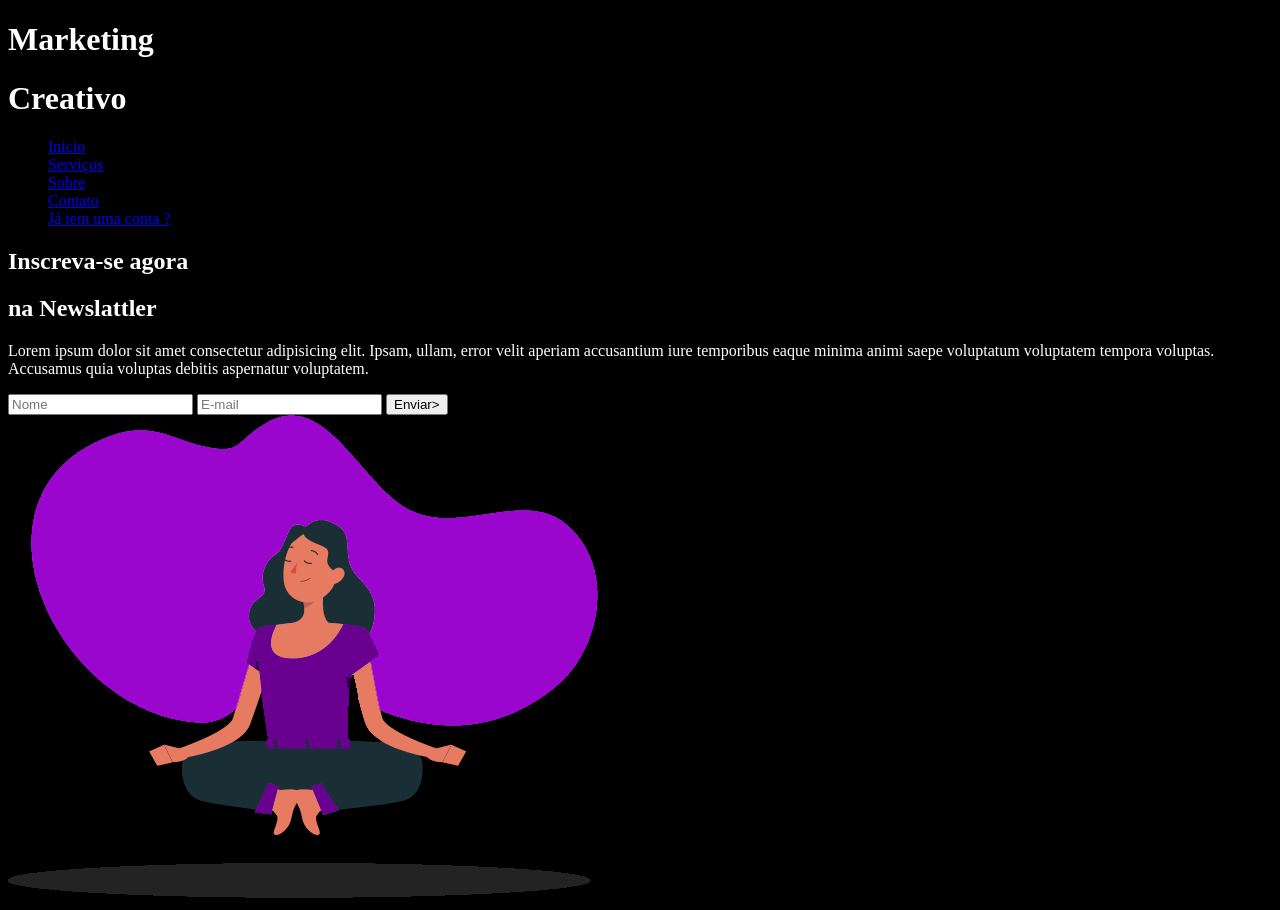
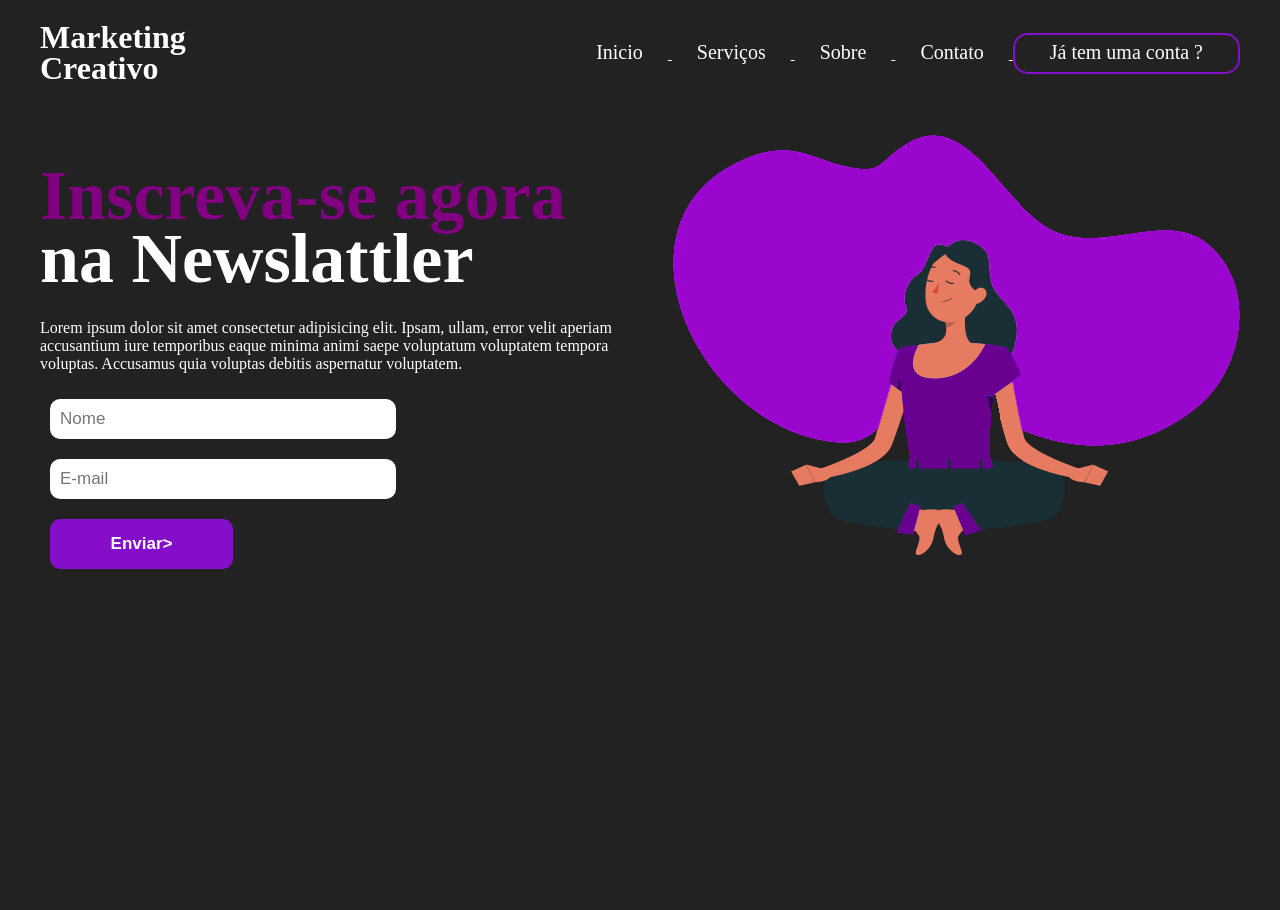
Before and after one commit to Er1cQ/Exercicios, a plain HTML site: page index.html in a window 1280 px wide. After the commit the page ends 800 px from the top, so only its background shows below. Drawn offline with Linux system fonts and the light colour scheme.

Commit message:
finalização do projeto

```diff
--- a/index.html
+++ b/index.html
@@ -10,13 +10,15 @@
 </head>
 <body>
     <header>
+       <div id="title">
            <h1>
                Marketing
            </h1>
            <h1>
                Creativo
            </h1>
-       <nav>
+       </div>
+
            <ul style="list-style-type: none;">
                <a href="#">
                    <li>Inicio</li>
@@ -30,31 +32,38 @@
                <a href="#">
                    <li>Contato</li>
                </a>
-               <a href="#">
+               <a href="#" id="inscreva-se-btn">
                    <li>Já tem uma conta ?</li>
                </a>
            </ul>
-       </nav>
     </header>
 
     <main>
+        <aside>
             <h2>
                 <span>Inscreva-se agora</span>
             </h2>
+
             <h2>
                 na Newslattler
             </h2>
+
             <p>
                 Lorem ipsum dolor sit amet consectetur adipisicing elit. Ipsam, ullam, error velit aperiam accusantium iure temporibus eaque minima animi saepe voluptatum voluptatem tempora voluptas. Accusamus quia voluptas debitis aspernatur voluptatem.
             </p>
+
             <form action="#">
                 <input type="text" placeholder="Nome">
                 <input type="email" placeholder="E-mail">
-            <input type="submit" value="Enviar>">
+                <input class="enviar" type="submit" value="Enviar>">
             </form>
-        <aside>
+
+        </aside>
+
+        <article>
             <img src="images/meditando.png" alt="meditando">
-        </aside>
+        </article>
+
     </main>
 
 </body>
--- a/style/style.css
+++ b/style/style.css
@@ -1,4 +1,83 @@
+@charset "UTF-8";
+
+
 body{
-    background-color: black;
+    background-color: rgb(34,34,34); /*cor de fundo do site*/
+    color: white; /*cor das letras desse elemento*/
+    max-width: 1200px; /* é a largura máxima que o conteúdo vai ter*/
+    margin: 0 auto; /* é a margem que o seu site vai ter*/
+}
+
+header{
+    display: flex; /* está relacionado a posição dos elementos, isto é, fica mais fácil posicionar os elementos no site*/
+    flex-direction: row; /*para deixar as divs em fileira*/
+    justify-content: space-between; /*espaço entre as divs*/
+    align-items: center;
+
+}
+
+#title{
+    flex-direction: column;
+    line-height: 10px; /*altura entre linhas*/
+}
+
+li{
+    display: inline-block;
+    margin: 25px;
+    font-size: 20px;
+}
+
+a{
     color: white;
 }
+a:hover{
+    color: purple;
+    transition: 0.3s all
+}
+
+#inscreva-se-btn{
+    border: 2px solid rgb(132, 14, 201);
+    padding: 10px;
+    border-radius: 15px;
+}
+
+main{
+    display: flex;
+    flex-direction: row;
+    margin-top: 30px;
+}
+
+h2{
+    line-height: 5px;
+    font-size: 70px;
+}
+
+span{
+    color:purple ;
+}
+
+form{
+    display: flex;
+    flex-direction: column;
+    width: 60%;
+}
+
+form [type="submit"]{
+    height: 50px;
+    width: 50%;
+    background-color: rgb(132, 14, 201);
+    color: white;
+    font-weight: bold;
+}
+
+form [type="submit"]:hover{
+    cursor: pointer;
+}
+
+input{
+    padding: 10px;
+    margin: 10px;
+    border-radius: 10px;
+    border: none;
+    font-size: 17px;
+}
```
Lines whose indentation alone changed are shown as unchanged.
